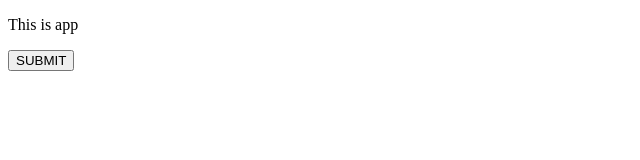
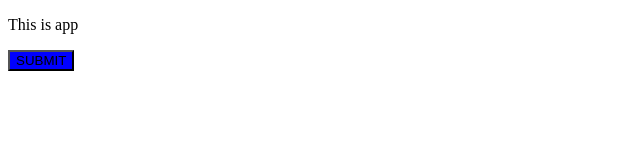
Before and after one commit to Darkmoon92/mygit, a plain HTML site: page index.html in a window 1280 px wide. Shown: the whole page, without its empty margins (0-640 px from the left). Drawn offline with Linux system fonts and the light colour scheme.

Commit message:
update index html file

```diff
--- a/index.html
+++ b/index.html
@@ -6,6 +6,8 @@
     <meta http-equiv="X-UA-Compatible" content="IE=edge">
     <meta name="viewport" content="width=device-width, initial-scale=1.0">
     <title>Document</title>
+    <link rel="stylesheet" href="index.css">
+    <link rel="stylesheet" href="index2.css">
 </head>
 
 <body>
```
